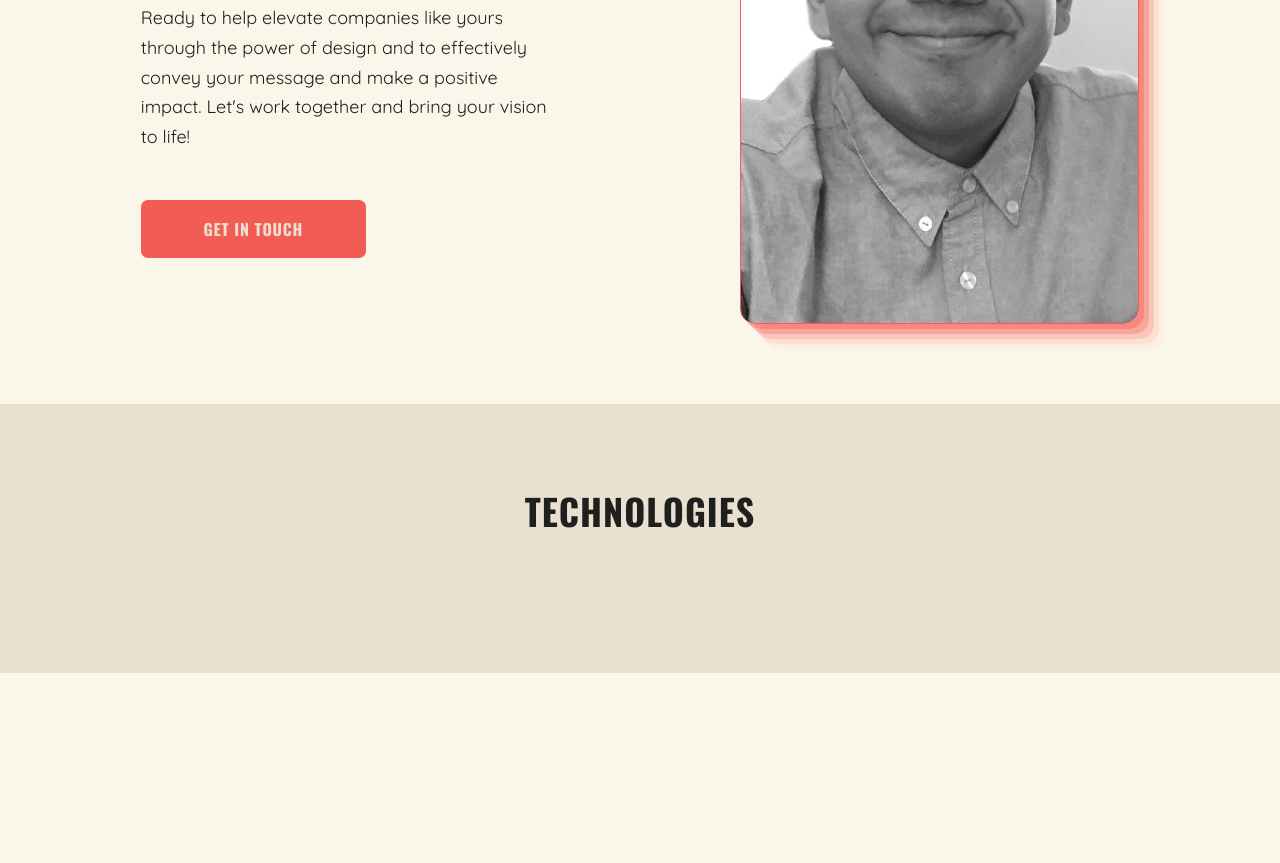
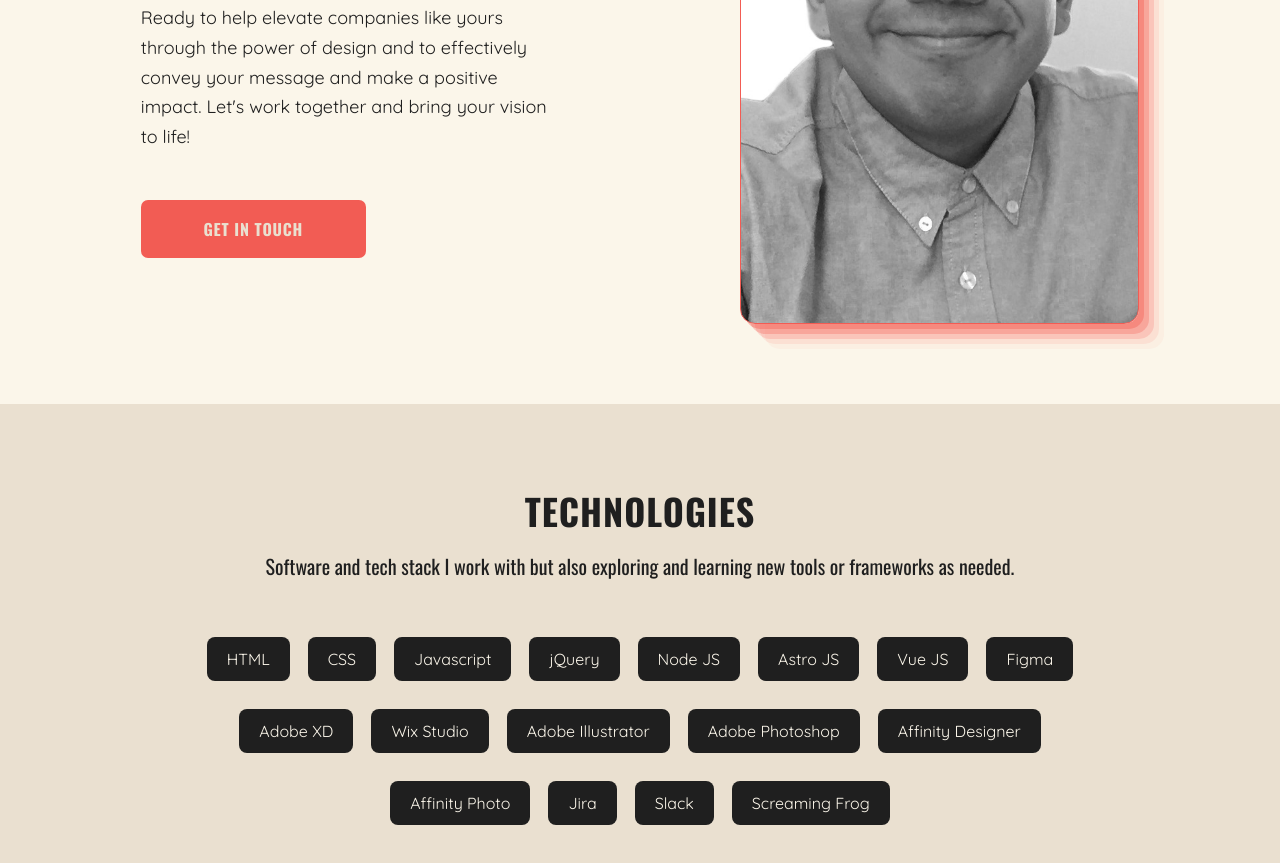
Before and after one commit to RoLo-dev/rolando_astro, an Astro site: page / in a window 1280 px wide. Shown: the part 426-1289 px from the top of the page. Before the commit the page ends 1099 px from the top, so only its background shows below. Built offline with nearby package versions, Linux system fonts and the light colour scheme; Astro itself is replaced by a stand-in of ours.

Commit message:
updating site

```diff
--- a/src/components/Tech.astro
+++ b/src/components/Tech.astro
@@ -1,16 +1,94 @@
+---
+import AstroImg from '../../public/favicon.svg';
+---
+
 <section>
     <div class="tech-container small-wrapper">
         <h2>TECHNOLOGIES</h2>
+        <h3>Software and tech stack I work with but also exploring and learning new tools or frameworks as needed.</h3>
+
+        <div class="card-container">
+
+            <div class="card">
+                <p>HTML</p>
+            </div>
+            <div class="card">
+                <p>CSS</p>
+            </div>
+            <div class="card">
+                <p>Javascript</p>
+            </div>
+            <div class="card">
+                <p>jQuery</p>
+            </div>
+            <div class="card">
+                <p>Node JS</p>
+            </div>
+            <div class="card">
+                <p>Astro JS</p>
+            </div>
+            <div class="card">
+                <p>Vue JS</p>
+            </div>
+            <div class="card">
+                <p>Figma</p>
+            </div>
+            <div class="card">
+                <p>Adobe XD</p>
+            </div>
+            <div class="card">
+                <p>Wix Studio</p>
+            </div>
+            <div class="card">
+                <p>Adobe Illustrator</p>
+            </div>
+            <div class="card">
+                <p>Adobe Photoshop</p>
+            </div>
+            <div class="card">
+                <p>Affinity Designer</p>
+            </div>
+            <div class="card">
+                <p>Affinity Photo</p>
+            </div>
+            <div class="card">
+                <p>Jira</p>
+            </div>
+            <div class="card">
+                <p>Slack</p>
+            </div>
+            <div class="card">
+                <p>Screaming Frog</p>
+            </div>
+
+        </div>
     </div>
 </section>
 
 <style>
     section{
-        /* background: linear-gradient(to right,
-        rgb(251, 246, 234) 2%,
-        #F25C54 50%,
-        rgb(251, 246, 234) 98%); */
         background-color: var(--oatmeal);
     }
-    .tech-container h2{text-align: center;}
+    .tech-container h2{
+        text-align: center;
+        margin-bottom: 0.85rem;
+    }
+    .tech-container h3{
+        margin-bottom: 3.5rem;
+        text-align: center;
+        font-size: 1.25rem;
+    }
+    .tech-container .card-container{
+        display: flex;
+        flex-wrap: wrap;
+        gap: 1.75rem 1.125rem;
+        align-items: center;
+        justify-content: center;
+    }
+    .card-container .card{
+        padding: 10px 1.25rem;
+        background-color: var(--charcoal);
+        color: var(--vanilla);
+        border-radius: 8px;
+    }
 </style>
--- a/src/styles/global.css
+++ b/src/styles/global.css
@@ -33,6 +33,7 @@ h2{
     letter-spacing: 1px;
     margin-bottom: 3.5rem;
 }
+h3{font-weight: 400;}
 a{
     text-decoration: none;
     transition: all 0.2s ease-in-out;
```
